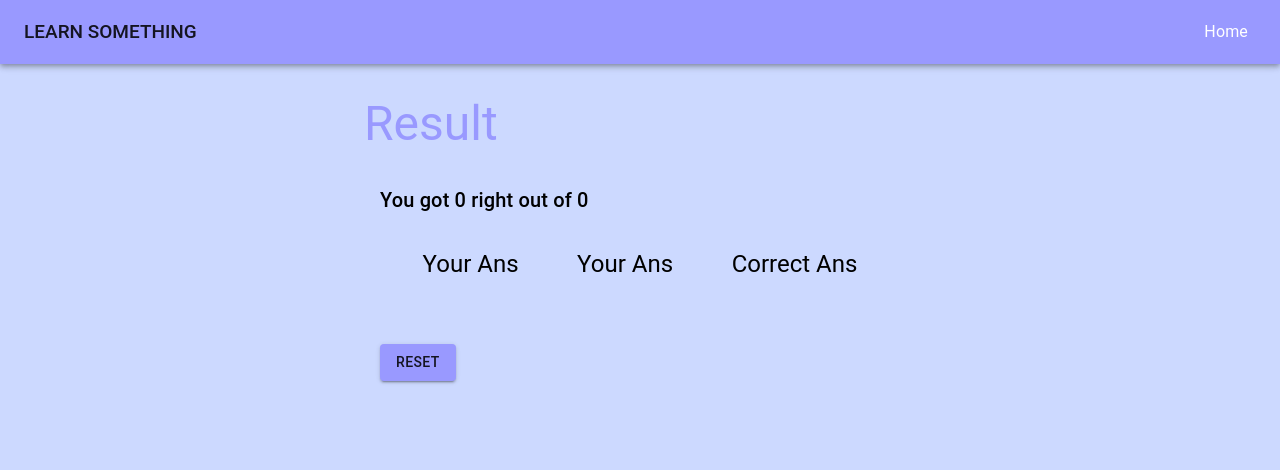
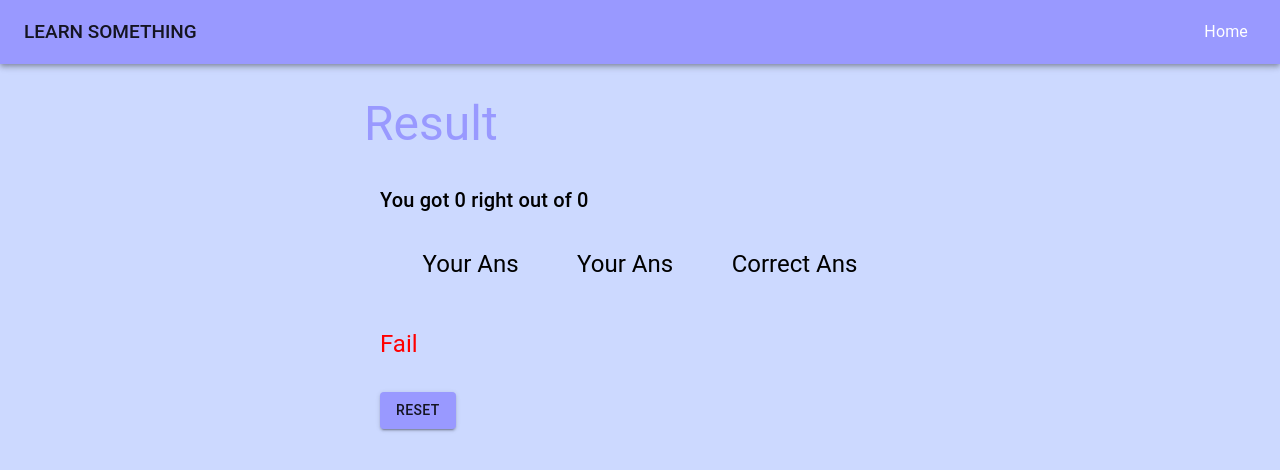
Before and after one commit to Parag0712/React-Learn-languages, a React (Vite) app: page /result in a window 1280 px wide. Shown: the top 470 px of the page. Built offline with nearby package versions, Linux system fonts and the light colour scheme.

Commit message:
Result page done

```diff
--- a/src/components/Result.tsx
+++ b/src/components/Result.tsx
@@ -12,17 +12,20 @@ function Result() {
 
     const dispatch = useDispatch();
     const navigate = useNavigate();
-    const [count,setCount] = useState<number>();
+    const [count,setCount] = useState<number>(0);
+    // const [percentage,setPercentage] = useState<number>();
 
     console.log(words);
     console.log(result);
 
     useEffect(()=>{
-        const length:number = words.filter((i,idx)=>{
+        const correctAns:number = words.filter((i,idx)=>{
             return i.meaning == result[idx]
         }).length;
-        setCount(length);
-    })
+        setCount(correctAns);
+    });
+    const percentage = (count / words.length) * 100;
+
 
     const resetHandler = ()=>{
         navigate("/");
@@ -81,9 +84,9 @@ function Result() {
             <Typography
                 m={"1rem"}
                 variant="h5"
-                // color={percentage > 50 ? "green" : "red"}
+                color={percentage > 50 ? "green" : "red"}
             >
-                {/* {percentage > 50 ? "Pass" : "Fail"} */}
+                {percentage > 50 ? "Pass" : "Fail"}
             </Typography>
 
             <Button
```
